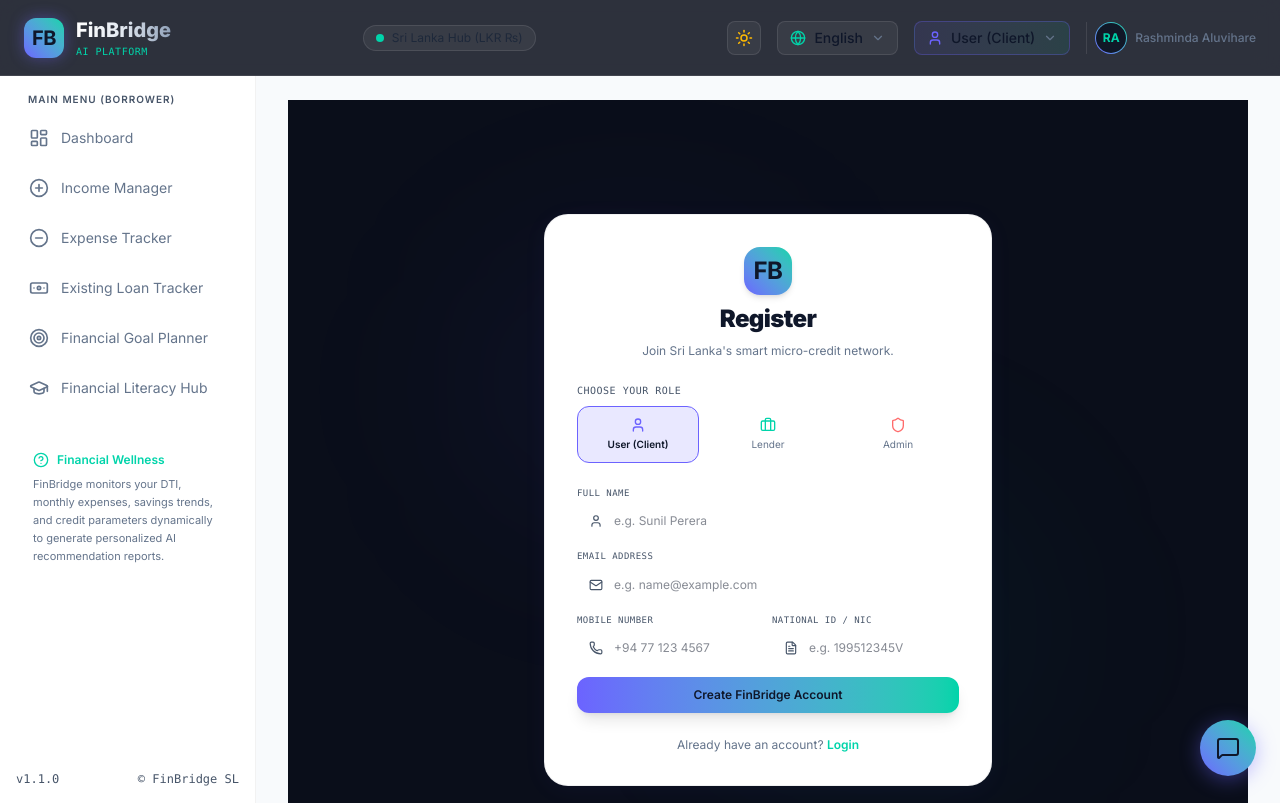
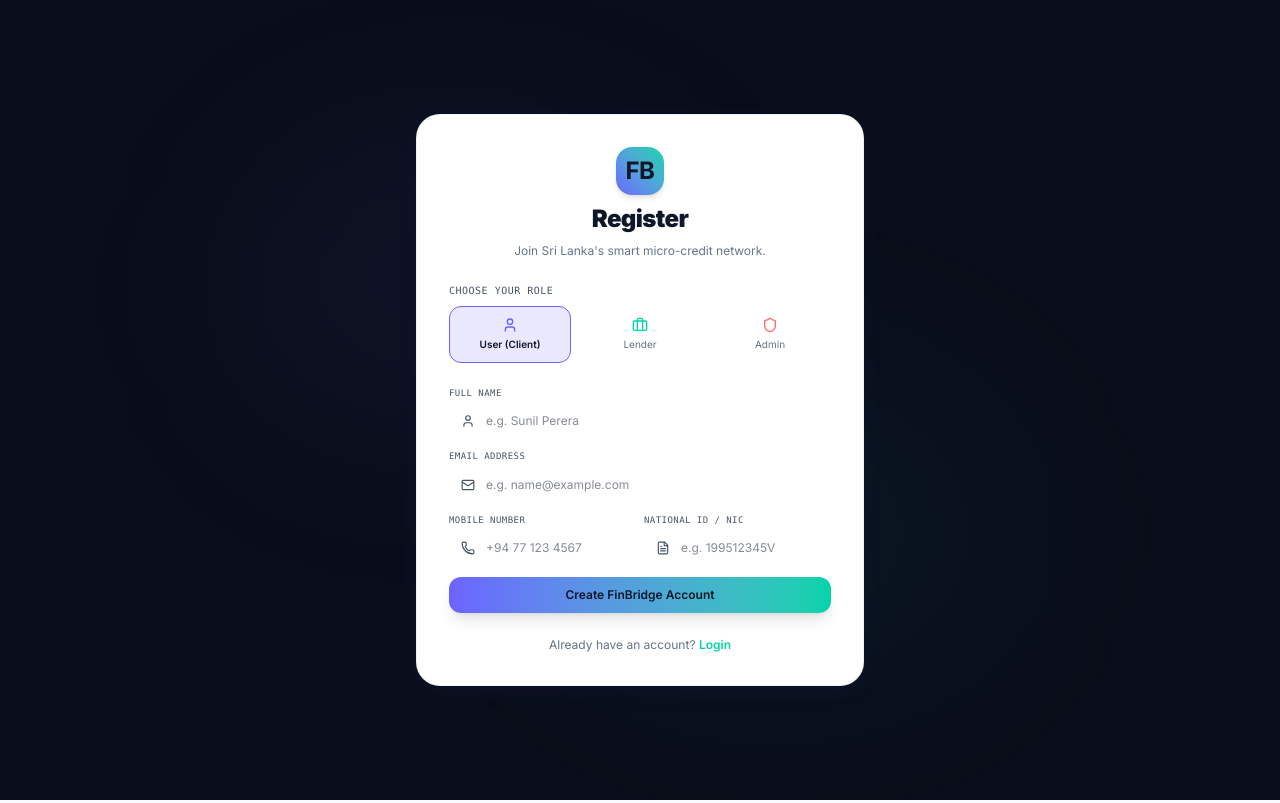
Before and after one commit to rashminda-aluvihare/AI-Based-Personal-Financial-Health-and-Loan-Risk-Assessment-Platform-FinBridge-, a Next.js app: page /register in a window 1280 px wide. Built offline with nearby package versions, Linux system fonts and the light colour scheme.

Commit message:
Fix route link paths for login and register pages from /auth/* to /login and /register

```diff
--- a/app/(auth)/login/page.tsx
+++ b/app/(auth)/login/page.tsx
@@ -144,7 +144,7 @@
 
         <div className="text-center text-xs text-slate-400">
           <span>{language === 'si' ? "ගිණුමක් නොමැතිද?" : language === 'ta' ? "கணக்கு இல்லையா?" : "Don't have an account?"} </span>
-          <Link href="/auth/register" className="text-[#00D4AA] hover:underline font-semibold">
+          <Link href="/register" className="text-[#00D4AA] hover:underline font-semibold">
             {t.register}
           </Link>
         </div>
--- a/app/(auth)/register/page.tsx
+++ b/app/(auth)/register/page.tsx
@@ -173,7 +173,7 @@
 
         <div className="text-center text-xs text-slate-400">
           <span>{language === 'si' ? "දැනටමත් ගිණුමක් තිබේද?" : language === 'ta' ? "ஏற்கனவே கணக்கு உள்ளதா?" : "Already have an account?"} </span>
-          <Link href="/auth/login" className="text-[#00D4AA] hover:underline font-semibold">
+          <Link href="/login" className="text-[#00D4AA] hover:underline font-semibold">
             {t.login}
           </Link>
         </div>
--- a/app/page.tsx
+++ b/app/page.tsx
@@ -108,14 +108,14 @@
         {/* CTAs */}
         <div className="mt-10 flex flex-col sm:flex-row items-center justify-center gap-4 w-full">
           <Link
-            href="/auth/login"
+            href="/login"
             className="w-full sm:w-auto px-8 py-4 bg-gradient-to-r from-[#6C63FF] to-[#00D4AA] hover:opacity-95 text-white font-semibold rounded-xl flex items-center justify-center space-x-2 transition shadow-lg shadow-[#6C63FF]/25 group"
           >
             <span>{t.getStarted}</span>
             <ArrowRight className="w-4 h-4 transition-transform group-hover:translate-x-1" />
           </Link>
           <Link
-            href="/auth/register"
+            href="/register"
             className="w-full sm:w-auto px-8 py-4 bg-white/5 hover:bg-white/10 border border-white/10 text-white font-semibold rounded-xl flex items-center justify-center transition"
           >
             <span>{t.register}</span>
--- a/components/layout/AppLayout.tsx
+++ b/components/layout/AppLayout.tsx
@@ -16,7 +16,7 @@
   const themeClass = theme === 'light' ? 'theme-light text-[#0F172A]' : theme === 'dim' ? 'theme-dim text-[#F1F5F9]' : 'theme-dark text-slate-100';
 
   // Public pages without dashboard shell
-  const isPublicPage = pathname === '/' || pathname.startsWith('/auth');
+  const isPublicPage = pathname === '/' || pathname === '/login' || pathname === '/register' || pathname.startsWith('/auth');
 
   if (isPublicPage) {
     return (
```
